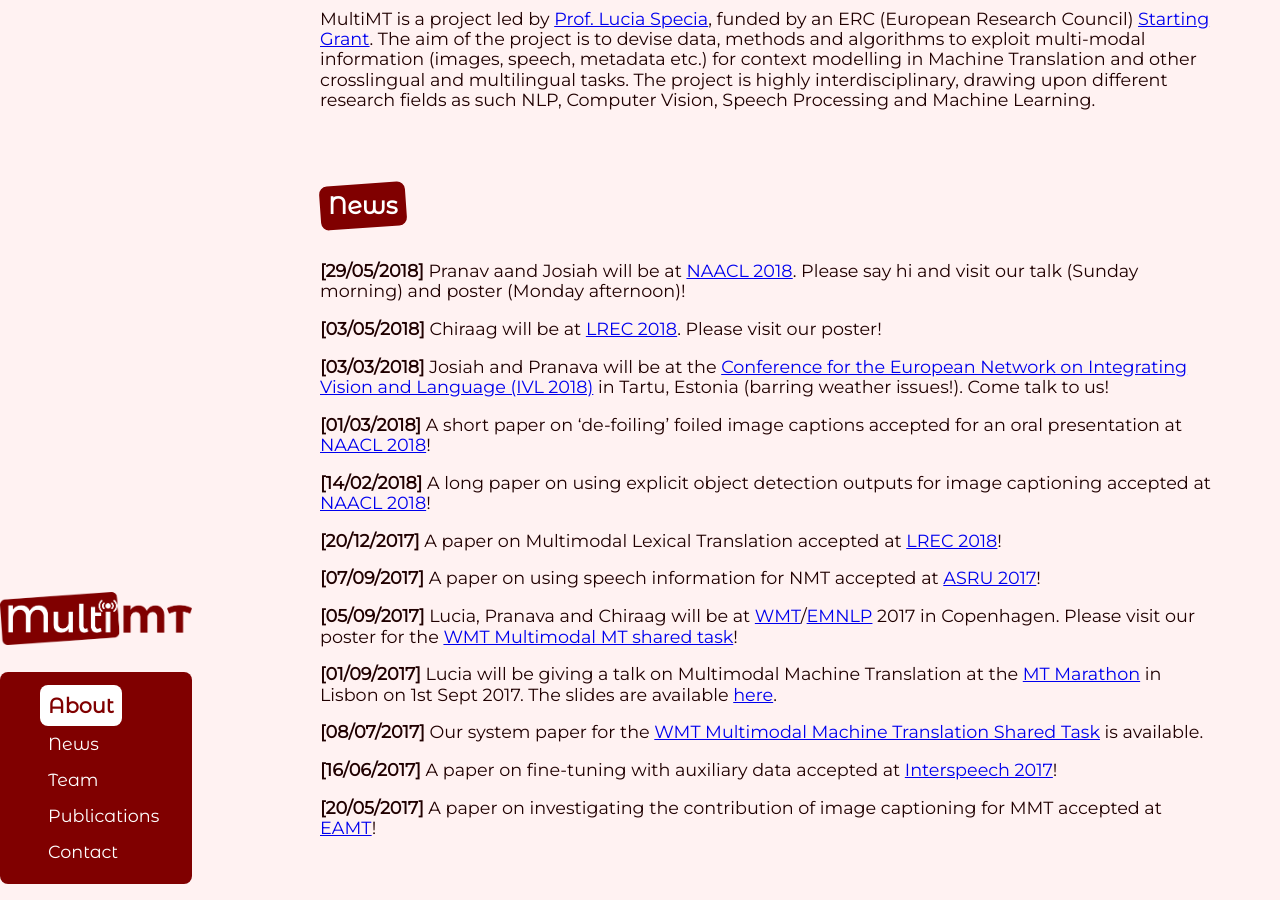
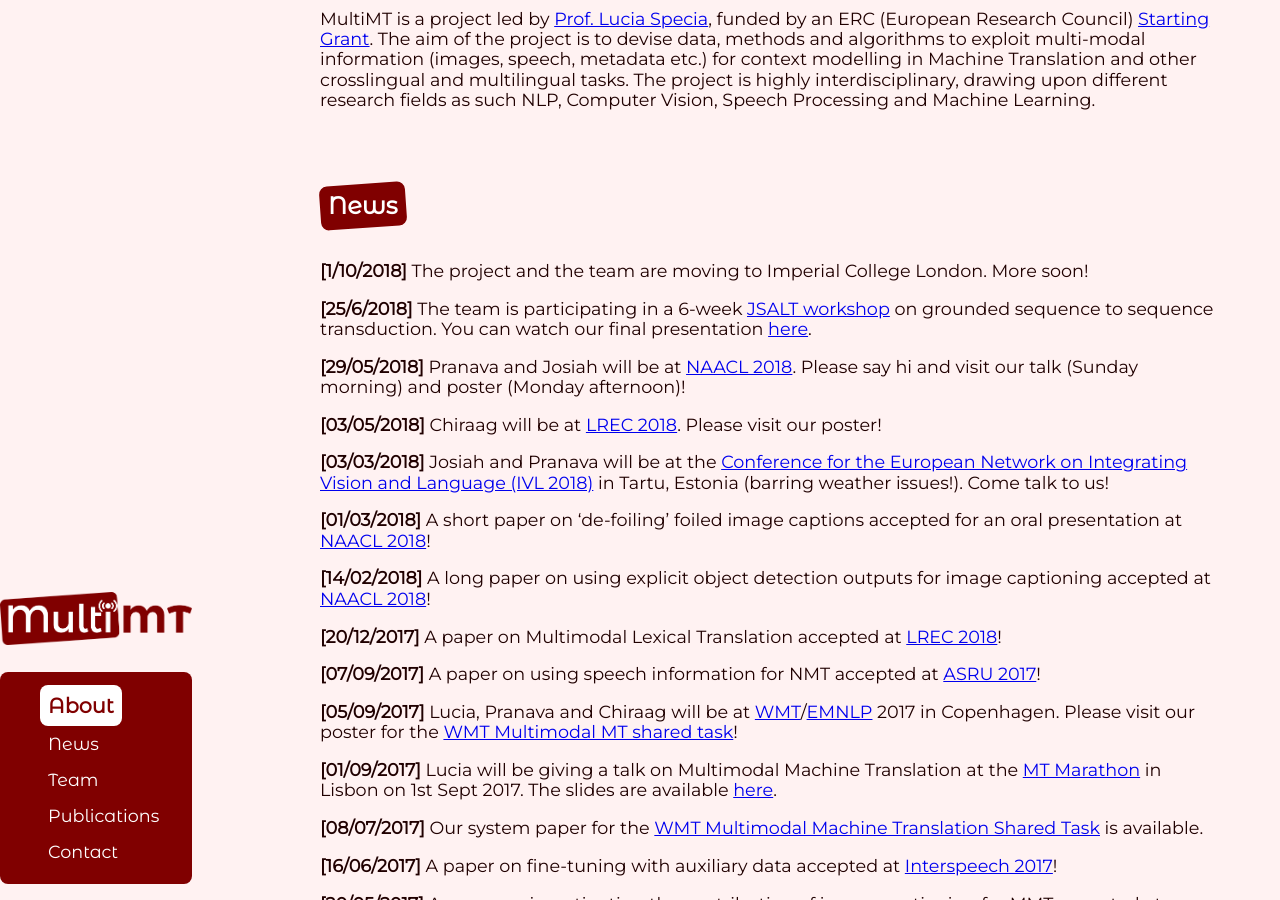
Before and after one commit to MultiMT/multimt.github.io, a Jekyll site: the page built from index.html, in a window 1280 px wide and 900 px high, scrolled down 514 px. Built offline with Jekyll 4.4.1, drawn with Linux system fonts in a browser that asks for light colours.

Commit message:
Update news.yml

```diff
--- a/_data/news.yml
+++ b/_data/news.yml
@@ -1,5 +1,11 @@
+- date: 1/10/2018
+  description: "The project and the team are moving to Imperial College London. More soon!"
+
+- date: 25/6/2018
+  description: "The team is participating in a 6-week [JSALT workshop](https://srvk.github.io/jsalt-2018-grounded-s2s/) on grounded sequence to sequence transduction. You can watch our final presentation [here](https://www.clsp.jhu.edu/workshops/18-workshop/2018-closing-day-presentations/)."
+
 - date: 29/05/2018
-  description: "Pranav aand Josiah will be at [NAACL 2018](http://naacl2018.org/). Please say hi and visit our talk (Sunday morning) and poster (Monday afternoon)!"
+  description: "Pranava and Josiah will be at [NAACL 2018](http://naacl2018.org/). Please say hi and visit our talk (Sunday morning) and poster (Monday afternoon)!"
 
 - date: 03/05/2018
   description: "Chiraag will be at [LREC 2018](http://lrec2018.lrec-conf.org/). Please visit our poster!"
```
